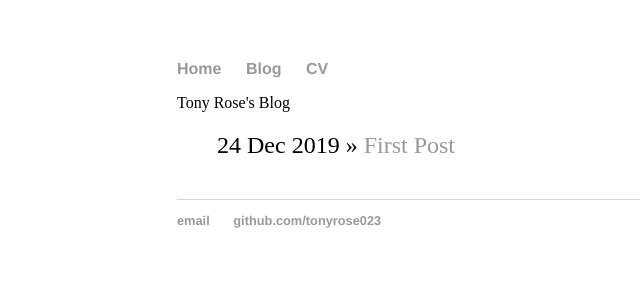
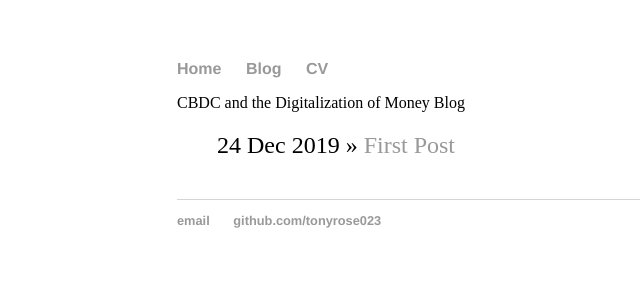
Before and after one commit to tonyrose023/tonyrose023.github.io, a Jekyll site: the page built from blog/index.html, in a window 1280 px wide. Shown: the top 300 px of the page, without its empty margins (15-655 px from the left). Built offline with Jekyll 4.4.1, drawn with Linux system fonts in a browser that asks for light colours.

Commit message:
Update index.html

```diff
--- a/blog/index.html
+++ b/blog/index.html
@@ -1,6 +1,6 @@
 ---
 layout: default
-title: Tony Rose's Blog
+title: CBDC and the Digitalization of Money Blog
 ---
 	{{ page.title }}
 	<ul class="posts">
```
